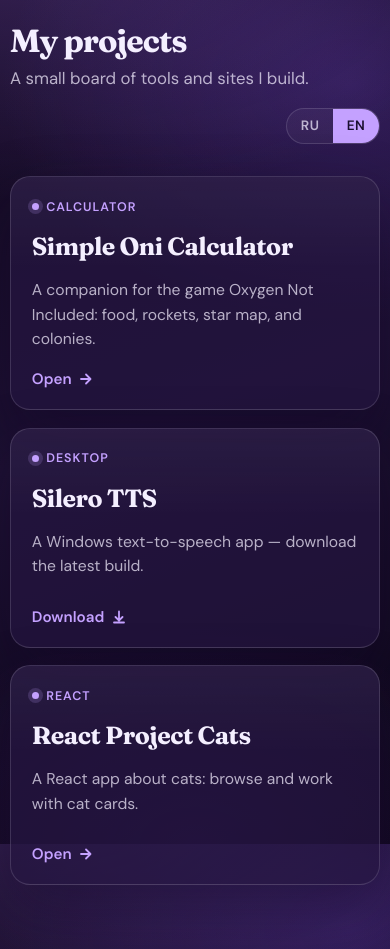
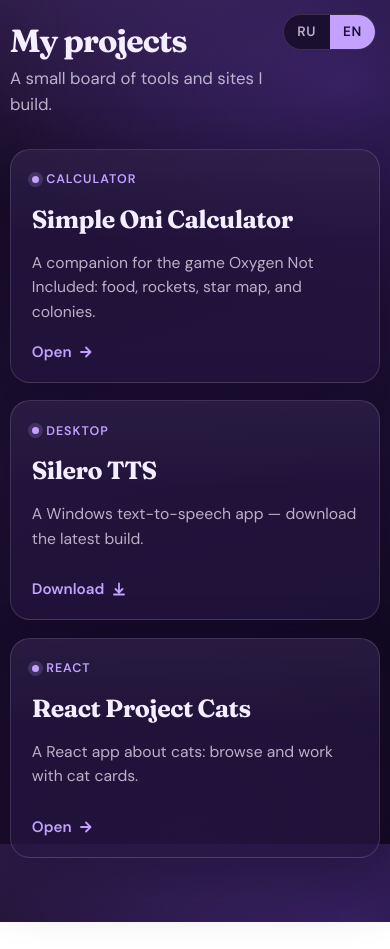
Before and after one commit to sashazernin/sashazernin.github.io, a plain HTML site: page index.html in a window 390 px wide. After the commit the page ends 922 px from the top, so only its background shows below. Drawn offline with Linux system fonts and the light colour scheme; no server answers.

Commit message:
Update index.html

```diff
--- a/index.html
+++ b/index.html
@@ -44,6 +44,7 @@
 
       body {
         margin: 0;
+        position: relative;
         font-family: var(--font-body);
         color: var(--fg);
         background:
@@ -61,11 +62,8 @@
       }
 
       .topbar {
-        display: flex;
-        align-items: flex-start;
-        justify-content: space-between;
-        gap: 1rem;
         margin-bottom: 2.75rem;
+        padding-right: 6.5rem;
         animation: rise 0.7s ease both;
       }
 
@@ -92,13 +90,16 @@
       }
 
       .lang {
+        position: absolute;
+        top: 1.25rem;
+        right: 1.25rem;
+        z-index: 10;
         display: inline-flex;
         border: 1px solid var(--line);
         border-radius: 999px;
         overflow: hidden;
-        background: rgba(255, 255, 255, 0.04);
+        background: rgba(18, 9, 31, 0.72);
         backdrop-filter: blur(8px);
-        flex: 0 0 auto;
       }
 
       .lang button {
@@ -260,18 +261,22 @@
         }
 
         .topbar {
-          flex-direction: column;
-          align-items: stretch;
           margin-bottom: 2rem;
+          padding-right: 5.5rem;
         }
 
         .lang {
-          align-self: flex-end;
+          top: 0.85rem;
+          right: 0.85rem;
         }
       }
     </style>
   </head>
   <body>
+    <div class="lang" role="group" aria-label="Language">
+      <button type="button" data-lang="ru" aria-pressed="true">RU</button>
+      <button type="button" data-lang="en" aria-pressed="false">EN</button>
+    </div>
     <div class="page">
       <header class="topbar">
         <div class="brand">
@@ -279,10 +284,6 @@
           <p class="brand-lead" data-i18n="lead">
             Небольшая доска с инструментами и сайтами, которые я делаю.
           </p>
-        </div>
-        <div class="lang" role="group" aria-label="Language">
-          <button type="button" data-lang="ru" aria-pressed="true">RU</button>
-          <button type="button" data-lang="en" aria-pressed="false">EN</button>
         </div>
       </header>
 
```
